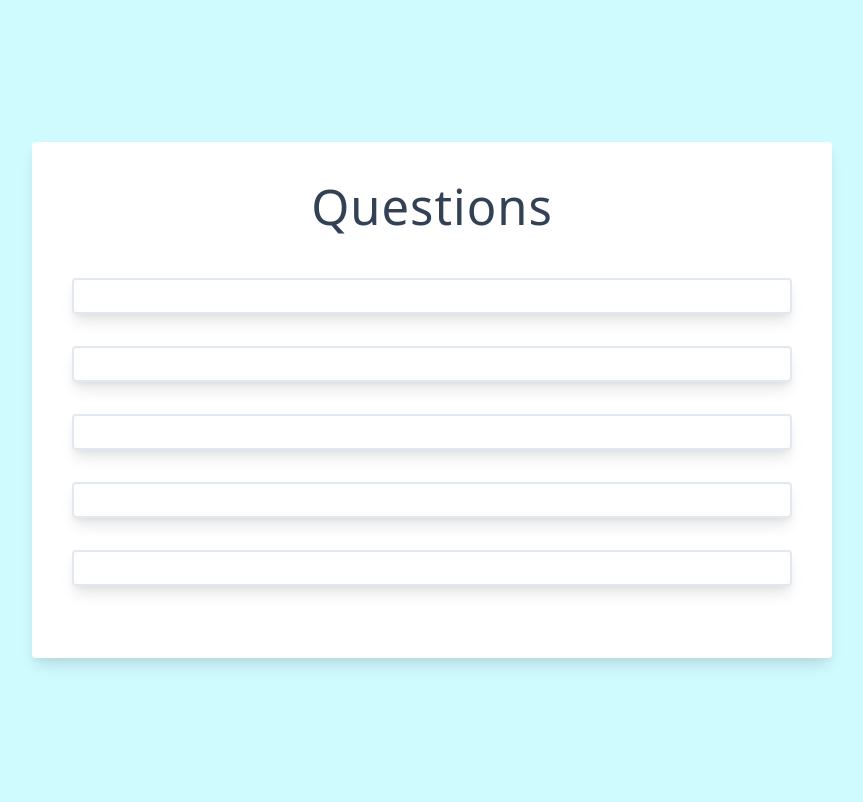
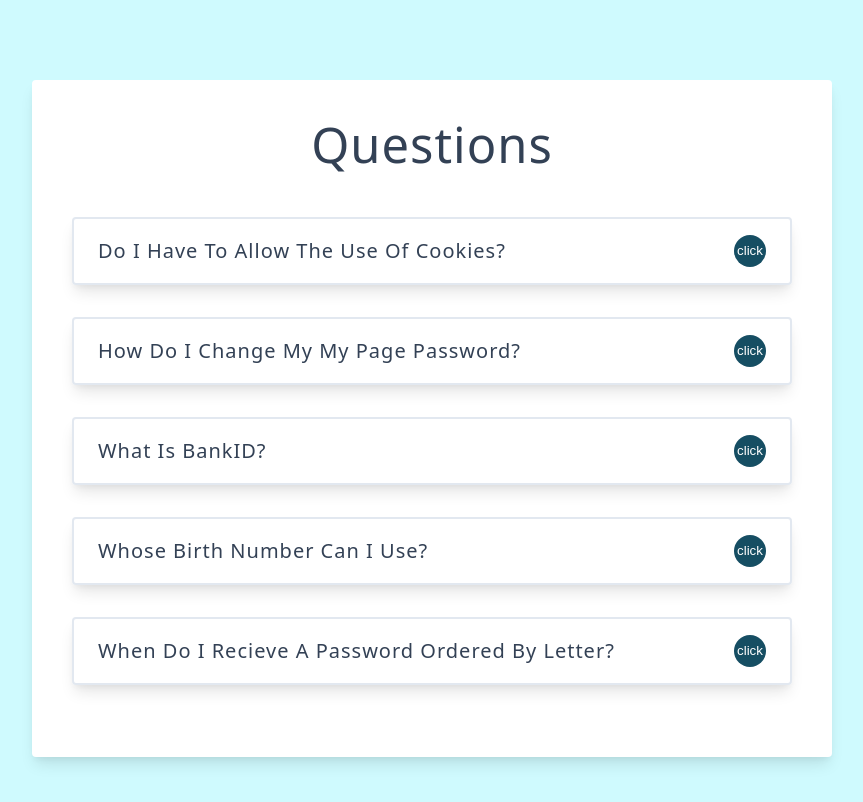
Before and after one commit to nadiahosisy/accordion, a React (Vite) app: page / in a window 1280 px wide. Shown: the top 802 px of the page, without its empty margins (208-1071 px from the left). Built offline with nearby package versions, Linux system fonts and the light colour scheme.

Commit message:
add buttons

```diff
--- a/src/SingleQuestion.jsx
+++ b/src/SingleQuestion.jsx
@@ -1,8 +1,19 @@
 import { useState } from "react";
-import { AiOutLineMinus, AiOutLineplus } from "react-icons/ai";
+import { AiOutlineMinus, AiOutlinePlus } from "react-icons/ai";
+
 const SingleQuestion = ({ title, info }) => {
   const [showInfo, setShowInfo] = useState(false);
-  return <article className="question"></article>;
+  return (
+    <article className="question">
+      <header>
+        <h5>{title}</h5>
+        <button className="question-btn" onClick={() => setShowInfo(!showInfo)}>
+          click
+        </button>
+      </header>
+      {showInfo && <p>{info}</p>}
+    </article>
+  );
 };
 
 export default SingleQuestion;
```
